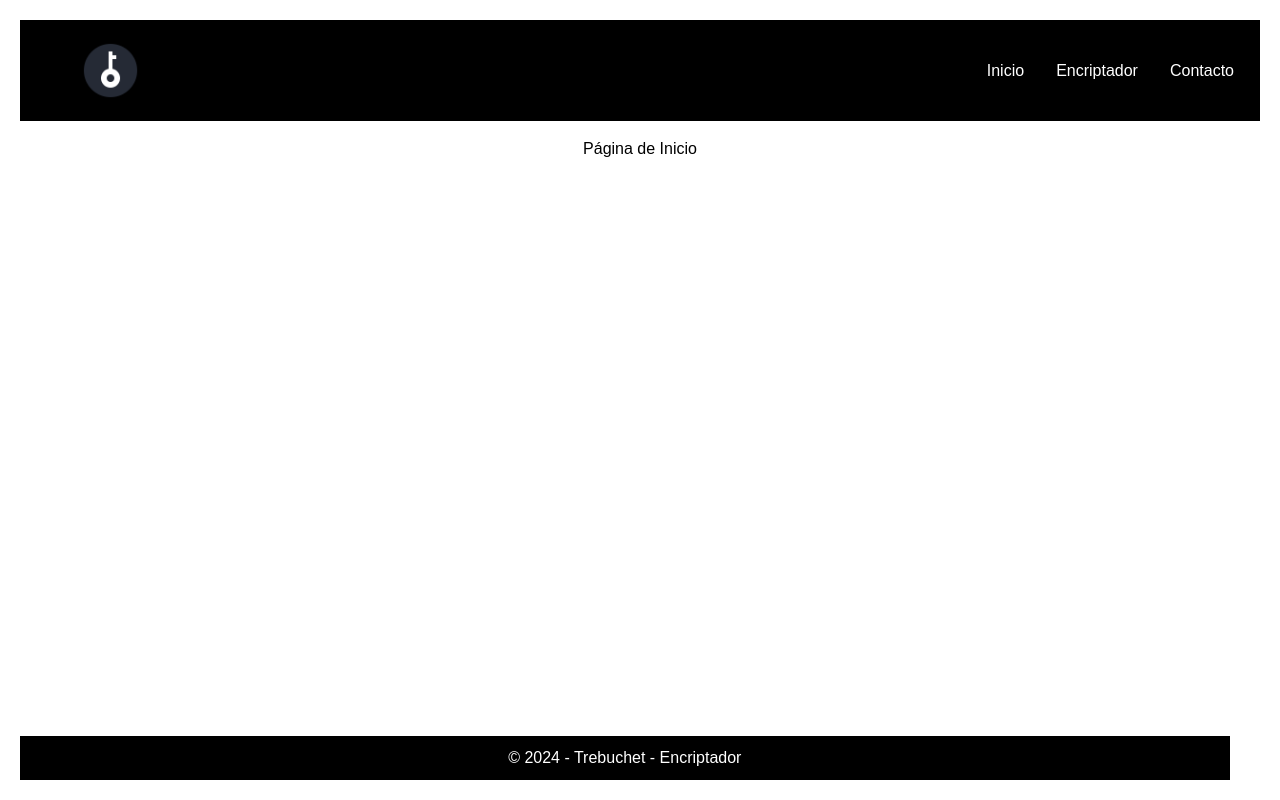
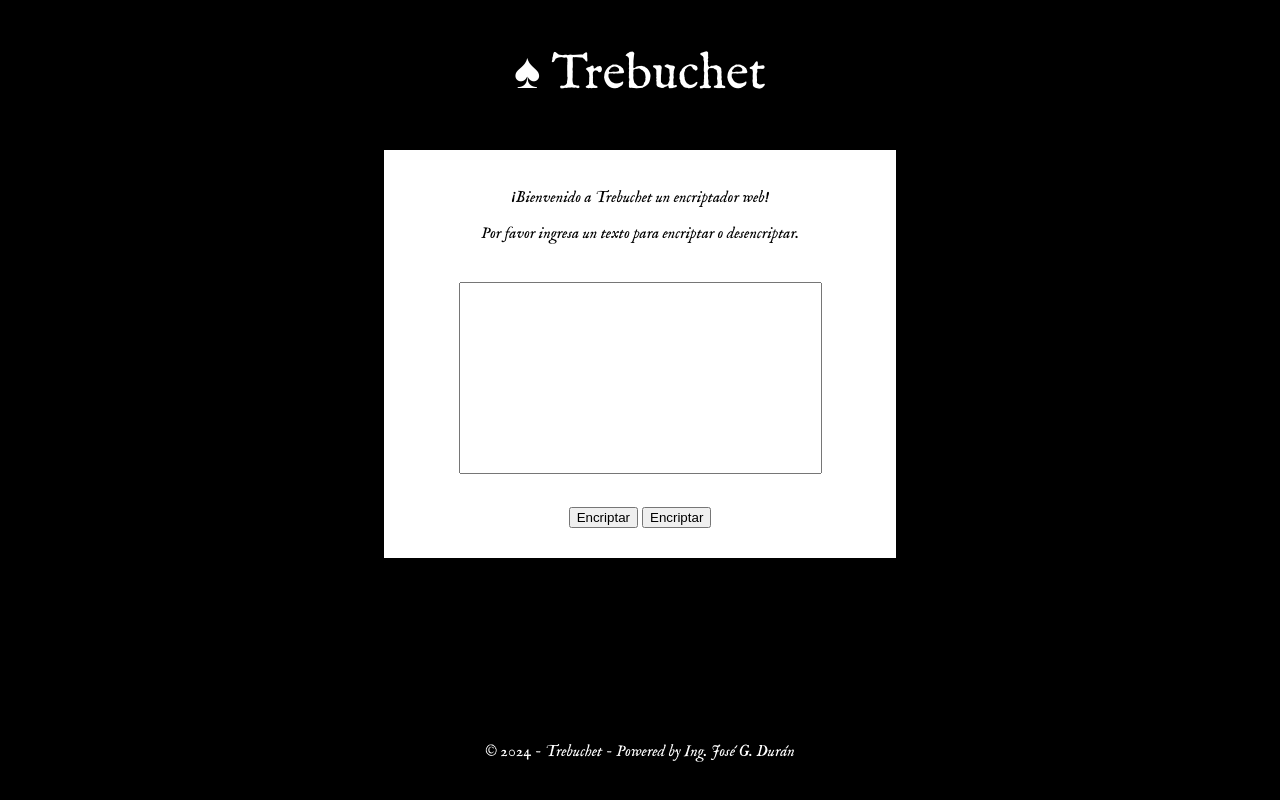
Before and after one commit to josegduran/encriptador-web, a plain HTML site: page index.html in a window 1280 px wide. Drawn offline with Linux system fonts and the light colour scheme.

Commit message:
Rebuild
The entire project was modified to adhere to the requirements of the challenge.

```diff
--- a/css/styles.css
+++ b/css/styles.css
@@ -1,58 +1,67 @@
-body {
-    font-family: Arial, sans-serif;
-    margin: 20px;
+/* Obteniendo la familia de IM Fell English Regular */
+@font-face {
+    font-family: 'IM Fell English Regular';
+    src: url('/assets/fonts/IMFellEnglish-Regular.ttf') format('truetype');
+    font-weight: normal;
+    font-style: normal;
 }
-#img_logo{
-    width: 5%;
-    padding: 10px 50px;
+
+/* Obteniendo la familia de IM Fell English Italic */
+@font-face {
+    font-family: 'IM Fell English Italic';
+    src: url('/assets/fonts/IMFellEnglish-Italic.ttf') format('truetype');
+    font-weight: normal;
+    font-style: italic;
 }
-header {
+
+header{
+    font-family: 'IM Fell English Regular';
+    text-align: center;
+    font-size: 50px;
+    padding: 50px;
+    background-color: black;
+    color: white;
+}
+
+p{
+    padding: 10px;
+    font-family: 'IM Fell English Italic';
+}
+
+body{
+    height: 100vh;
     display: flex;
-    justify-content: space-between;
-    align-items: center;
-    background-color: black;
-    padding: 10px;
-}
-nav {
-    display: flex;
+    flex-direction: column;
     background-color: black;
 }
-nav a {
+
+main{
+    flex: 1;
+}
+
+.contenedor-general{
+    text-align: center;
+    margin: auto 30%;
+    background-color: white;
+}
+
+.bienvenida{
+    padding: 30px 0px;
+}
+
+.textarea-informacion{
+    resize: none;
+    padding: 10px;
+    font-family: 'IM Fell English Regular';
+}
+
+form{
+    padding: 30px;
+}
+
+footer {
+    background-color: black;
     color: white;
-    text-decoration: none;
-    padding: 14px 16px;
     text-align: center;
+    padding: 30px;
 }
-nav a:hover {
-    background-color: #ddd;
-    color: black;
-}
-main {
-    margin-top: 20px;
-}
-.contenedor-general{
-    margin: 20px 200px;
-    text-align: center;
-}
-footer {
-    text-align: center;
-    padding: 20px;
-    background: black;
-    color: white;
-    position: fixed;
-    bottom: 0;
-    width: 92%;
-    padding: 14px 16px;
-    margin: 20px 0px;
-}
-button {
-    padding: 10px 20px;
-    background-color: #612E52;
-    color: white;
-    border: none;
-    border-radius: 5px;
-    cursor: pointer;
-}
-button:hover {
-    background-color: #451F37;
-}
--- a/index.html
+++ b/index.html
@@ -3,26 +3,31 @@
 <head>
     <meta charset="UTF-8">
     <meta name="viewport" content="width=device-width, initial-scale=1.0">
-    <title>Trebuchet - Home</title>
+    <title>&spades; Trebuchet | Encriptador</title>
     <link rel="stylesheet" href="config/reset.css">
     <link rel="stylesheet" href="css/styles.css">
 </head>
 <body>
     <header>
-        <img src="/assets/img/logo.png" id="img_logo" alt="Logo de la página">
-        <nav>
-            <a href="index.html">Inicio</a>
-            <a href="/views/encriptador.html">Encriptador</a>
-            <a href="/views/contacto.html">Contacto</a>
-        </nav>
+        <h1>&spades; Trebuchet</h1>
     </header>
     <main>
         <div class="contenedor-general">
-            <p>Página de Inicio</p>
+            <div class="bienvenida">
+                <p>¡Bienvenido a Trebuchet un encriptador web!</p>
+                <p>Por favor ingresa un texto para encriptar o desencriptar.</p>
+            </div>
+
+            <textarea class="textarea-informacion" name="ta_raw_text" id="ta_raw_text" cols="60" rows="10"></textarea>
+
+            <form action="">
+                <button type="submit" id="btn_encriptar">Encriptar</button>
+                <button type="submit" id="btn_desencriptar">Encriptar</button>
+            </form>
         </div>
     </main>
     <footer>
-        <p>&copy; 2024 - Trebuchet - Encriptador </p>
+        <p>&copy; 2024 - Trebuchet - Powered by Ing. José G. Durán</p>
     </footer>
 
     <script src="app.js"></script>
```
Also changed, not shown: js/app.js (deleted, +0 -31 lines), views/contacto.html (deleted, +0 -30 lines), views/encriptador.html (deleted, +0 -32 lines).
